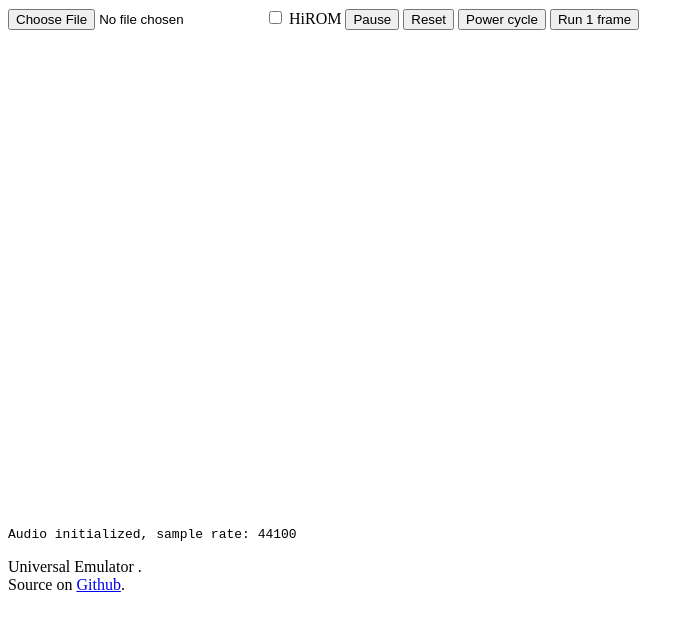
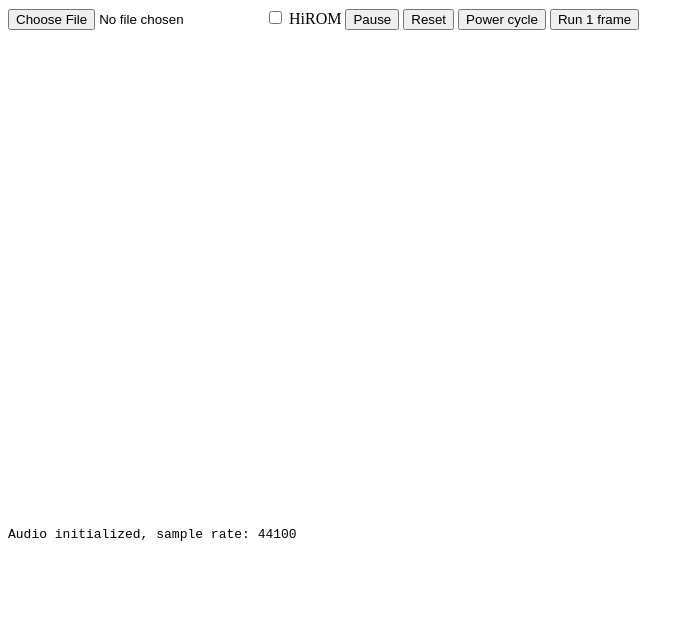
Before and after one commit to amemu1/remu, a plain HTML site: page index.html in a window 1280 px wide. Shown: the whole page, without its empty margins (0-694 px from the left). Drawn offline with Linux system fonts and the light colour scheme.

Commit message:
Update index.html

```diff
--- a/index.html
+++ b/index.html
@@ -13,11 +13,6 @@
   <button id="runframe">Run 1 frame</button><br>
   <canvas id="output"></canvas>
   <pre id="log"></pre>
-  <p>
-    Universal Emulator <a href="spcplayer.html"></a>.<br>
-    Source on <a href="https://github.com/amemu1/remu/">Github</a>.
-  </p>
-
   <script src="lib/zip.js"></script>
   <script src="lib/inflate.js"></script>
 
```
